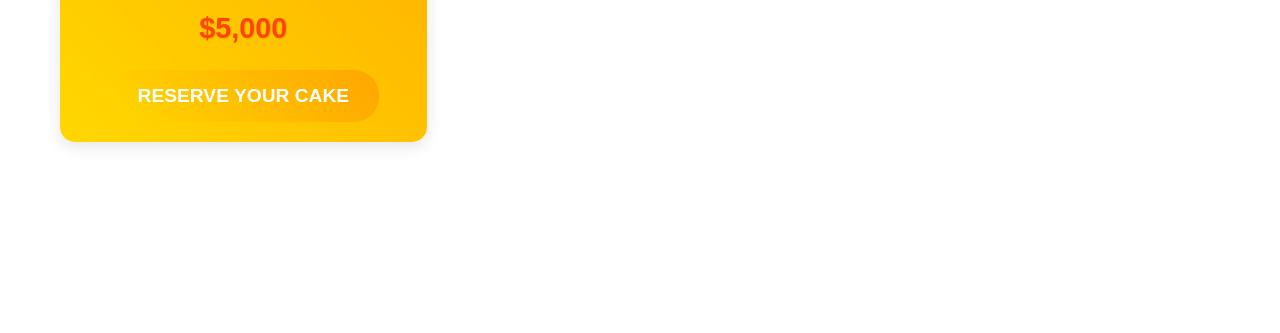
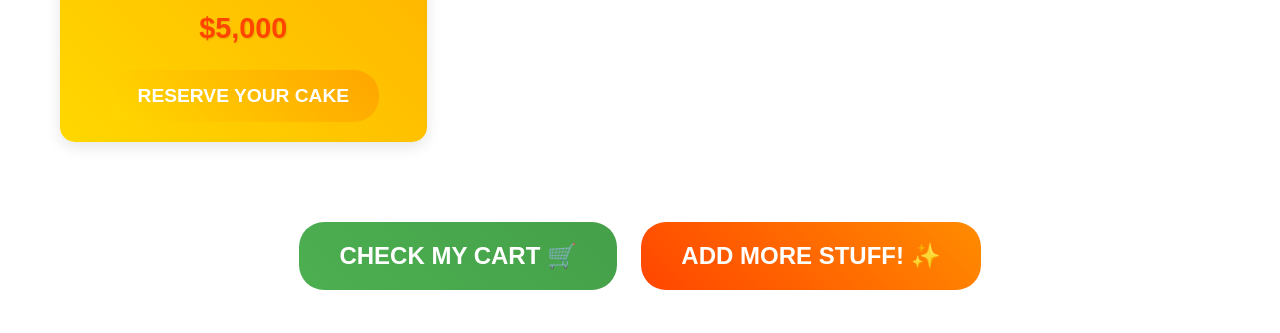
Before and after one commit to loafia/bake, a plain HTML site: page index.html in a window 1280 px wide. Shown: the part 1173-1506 px from the top of the page. Before the commit the page ends 1335 px from the top, so only its background shows below. Drawn offline with Linux system fonts and the light colour scheme.

Commit message:
Update index.html

```diff
--- a/index.html
+++ b/index.html
@@ -188,6 +188,35 @@
     </div>
 </div>
 
+    </div>
+</div>
+
+<!-- New Cart Buttons Section -->
+<div style="
+    text-align: center;
+    padding: 30px;
+    margin: 20px auto 100px auto;
+    max-width: 1200px;
+">
+    <button class="btn" style="
+        background: linear-gradient(45deg, #4CAF50, #45a049);
+        margin: 10px;
+        font-size: 1.5em;
+        padding: 20px 40px;
+    ">
+        Check my cart 🛒
+    </button>
+
+    <button class="btn" style="
+        background: linear-gradient(45deg, #FF4500, #FF8C00);
+        margin: 10px;
+        font-size: 1.5em;
+        padding: 20px 40px;
+    ">
+        Add more stuff! ✨
+    </button>
+</div>
+
 <footer>
     <p>© 2023 LUXURY Sweet Delights Bakery. By Appointment Only.</p>
     <p>Concierge: luxury@sweetdelights.com | Private Line: (555) LUXURY</p>
```
